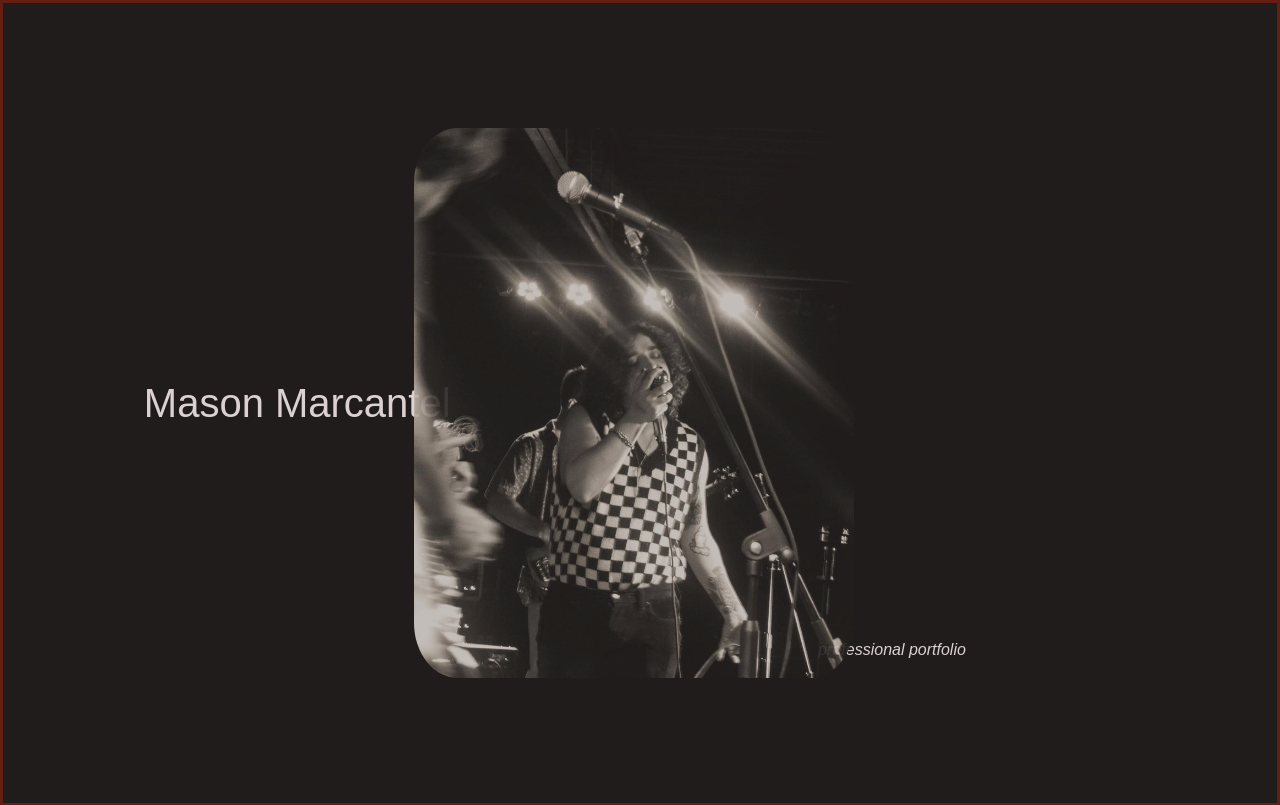
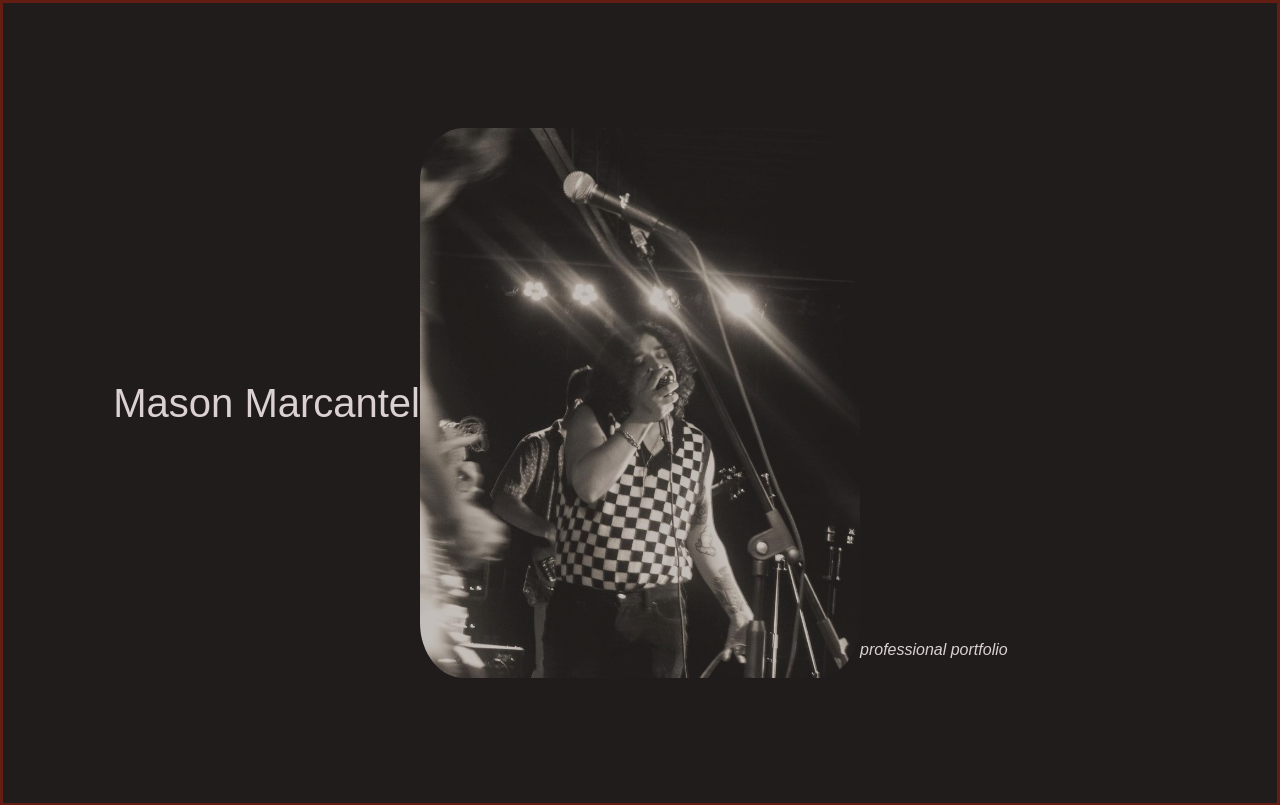
Before and after one commit to MasonMarc/Professional-Portfolio-Challenge, a plain HTML site: page index.html in a window 1280 px wide. Shown: the top 805 px of the page. Drawn offline with Linux system fonts and the light colour scheme.

Commit message:
started building readme up and fixed width measures of header to ensure it remains readable on smaller displays

```diff
--- a/assets/css/main.css
+++ b/assets/css/main.css
@@ -38,7 +38,7 @@ header {
 .headtext {
     display: flex;
     justify-content: flex-end;
-    width: 33%;
+    width: 100%;
     height: 100%;
     align-items: center;
 }
@@ -48,7 +48,7 @@ header {
     align-items: center;
     justify-content: center;
     height: 100%;
-    width: 33%;
+    width: 100%;
 }
 
 .headpic img {
@@ -60,7 +60,7 @@ header {
 .headdesc {
     display: flex;
     height: 90%;
-    width: 33%;
+    width: 100%;
     align-items: flex-end;
     font-style: italic;
 }
```
Also changed, not shown: 1 other file.
